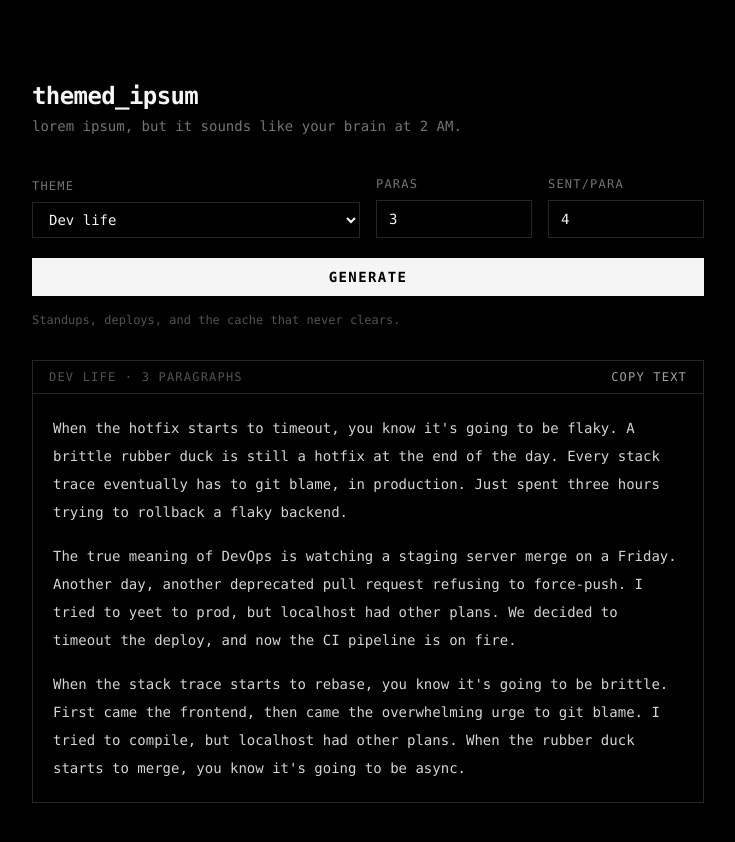
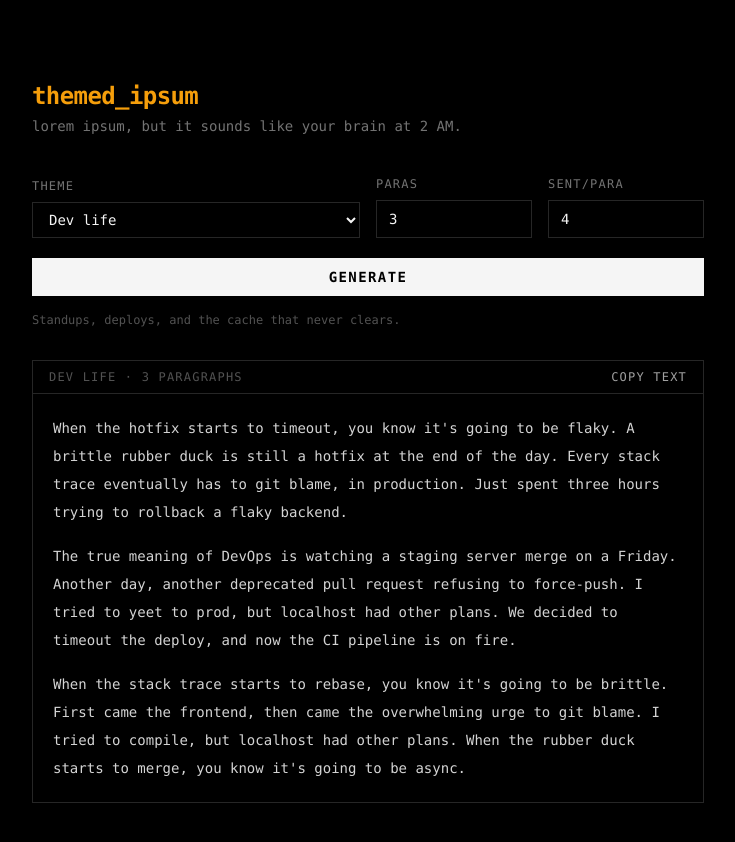
Before and after one commit to chakri68/themed-ipsum, a website built with Vite: page index.html in a window 1280 px wide. Shown: the whole page, without its empty margins (272-1007 px from the left). Built offline with nearby package versions, Linux system fonts and the light colour scheme.

Commit message:
Added theme color

```diff
--- a/index.html
+++ b/index.html
@@ -21,7 +21,7 @@
     >
       <div class="w-full max-w-2xl">
         <header class="mb-10">
-          <h1 class="text-2xl font-bold text-neutral-100 tracking-tight">
+          <h1 class="text-2xl font-bold text-brand tracking-tight">
             themed_ipsum
           </h1>
           <p class="mt-1 text-sm text-neutral-500">
--- a/src/style.css
+++ b/src/style.css
@@ -3,6 +3,9 @@
 @theme {
   --font-mono: ui-monospace, "SF Mono", "JetBrains Mono", Menlo, Consolas,
     monospace;
+
+  /* Brand accent — reusable as text-brand / bg-brand / border-brand, etc. */
+  --color-brand: #f59e0b;
 }
 
 /* Black, monospaced, minimal. */
```
